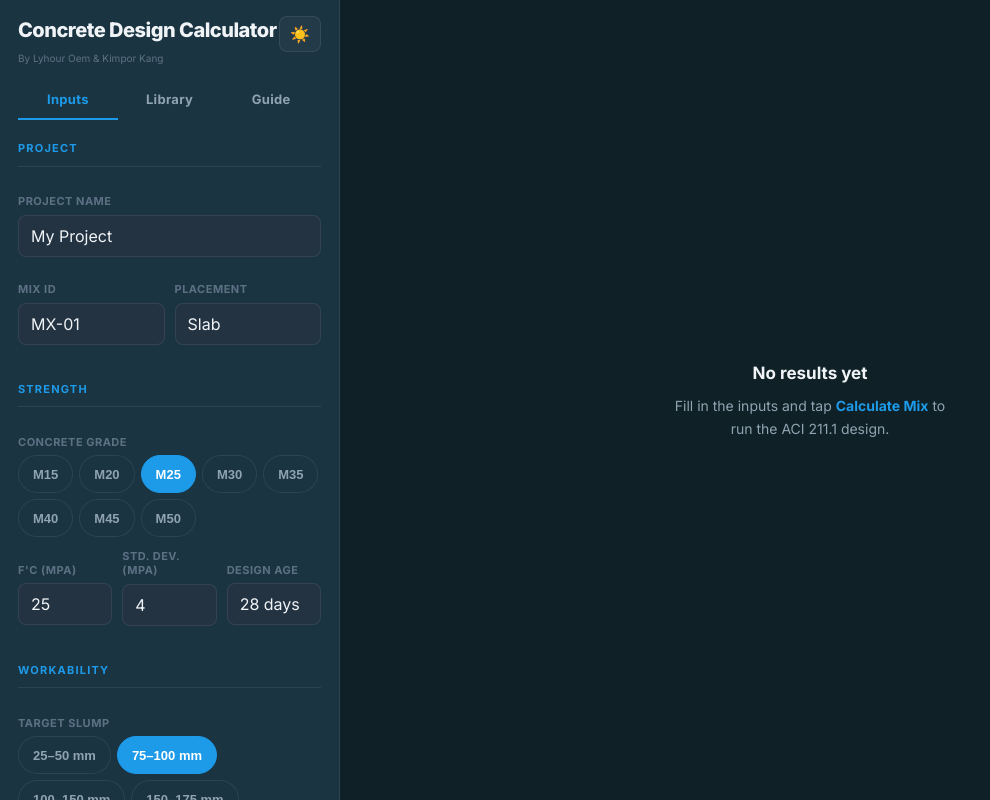
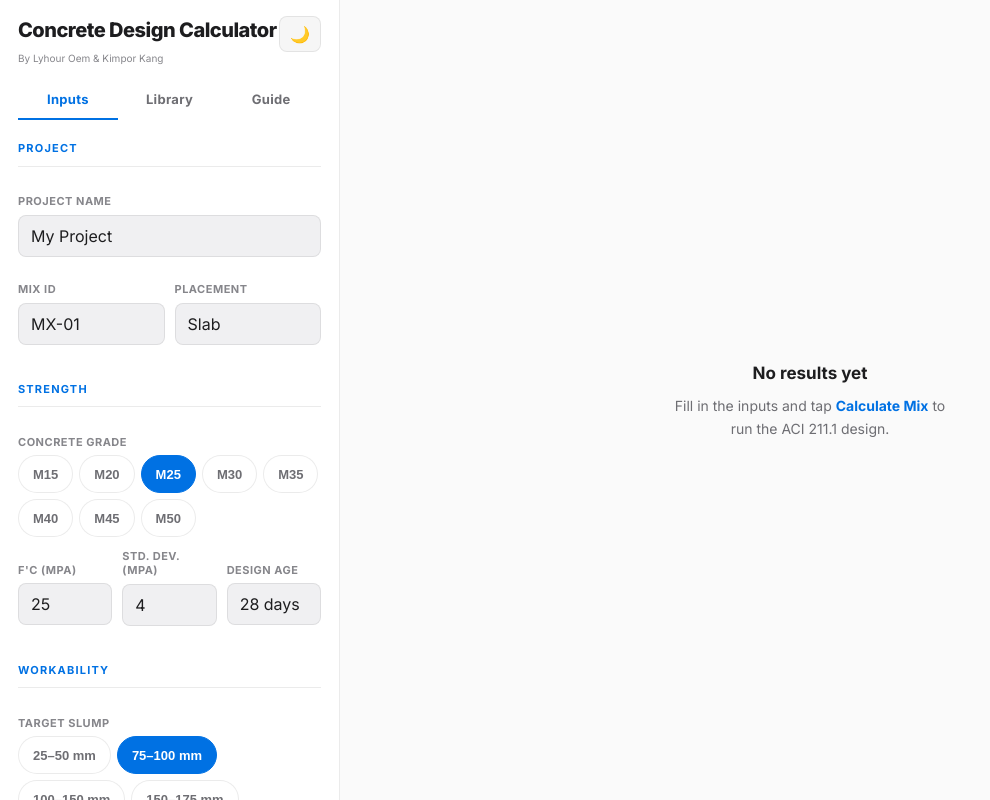
Before and after one commit to kimporprg/concrete-mix-calculator, a React (Vite) app: page / in a window 1280 px wide. Shown: the whole page, without its empty margins (0-990 px from the left). Built offline with nearby package versions, Linux system fonts and the light colour scheme.

Commit message:
Version 0.0.5 (Fixes)

```diff
--- a/src/App.jsx
+++ b/src/App.jsx
@@ -19,7 +19,8 @@ export default function App() {
   const [result,  setResult]  = useState(null)
   const [leftTab, setLeftTab] = useState('inputs')
   const [mobileView, setMobileView] = useState('left')
-  const [theme, setTheme]     = useLocalStorage('mixdesign-theme', 'dark')
+  const systemDark = window.matchMedia('(prefers-color-scheme: dark)').matches
+  const [theme, setTheme]     = useLocalStorage('mixdesign-theme', systemDark ? 'dark' : 'light')
 
   // Apply theme to document root
   document.documentElement.setAttribute('data-theme', theme === 'light' ? 'light' : '')
--- a/src/index.css
+++ b/src/index.css
@@ -47,6 +47,28 @@
   --shadow-sm: 0 1px 2px rgba(0,0,0,0.04), 0 1px 1px rgba(0,0,0,0.03);
   --shadow-md: 0 2px 10px rgba(0,0,0,0.06), 0 1px 2px rgba(0,0,0,0.04);
   --shadow-lg: 0 8px 30px rgba(0,0,0,0.08), 0 2px 6px rgba(0,0,0,0.04);
+}
+
+@media (prefers-color-scheme: light) {
+  :root:not([data-theme="dark"]) {
+  --ink:       #FAFAFA;
+  --ink2:      #FFFFFF;
+  --steel:     #F0F0F2;
+  --mid:       #86868B;
+  --muted:     #6E6E73;
+  --line:      rgba(0,0,0,0.08);
+  --surface:   rgba(0,0,0,0.035);
+  --white:     #1D1D1F;
+  --accent:    #0071E3;
+  --accent-lt: rgba(0,113,227,0.08);
+  --accent-dk: #0058B0;
+  --warn:      #B9740A;
+  --ok:        #1E8E5A;
+  --danger:    #D83A2E;
+  --shadow-sm: 0 1px 2px rgba(0,0,0,0.04), 0 1px 1px rgba(0,0,0,0.03);
+  --shadow-md: 0 2px 10px rgba(0,0,0,0.06), 0 1px 2px rgba(0,0,0,0.04);
+  --shadow-lg: 0 8px 30px rgba(0,0,0,0.08), 0 2px 6px rgba(0,0,0,0.04);
+  }
 }
 
 /* ─── Reset ──────────────────────────────────────────────────── */
```
